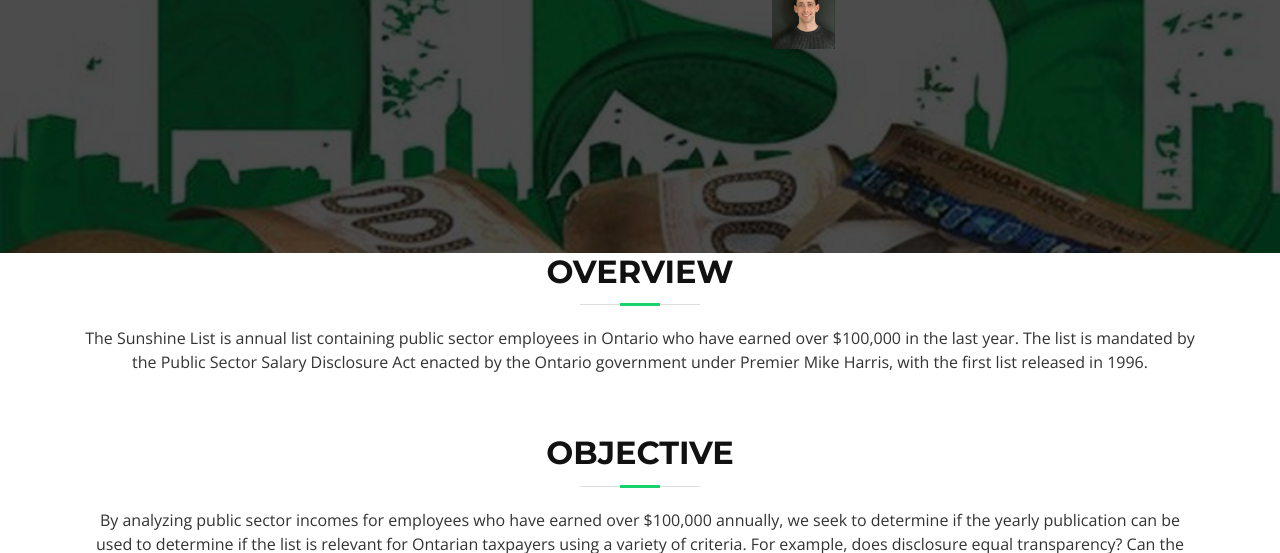
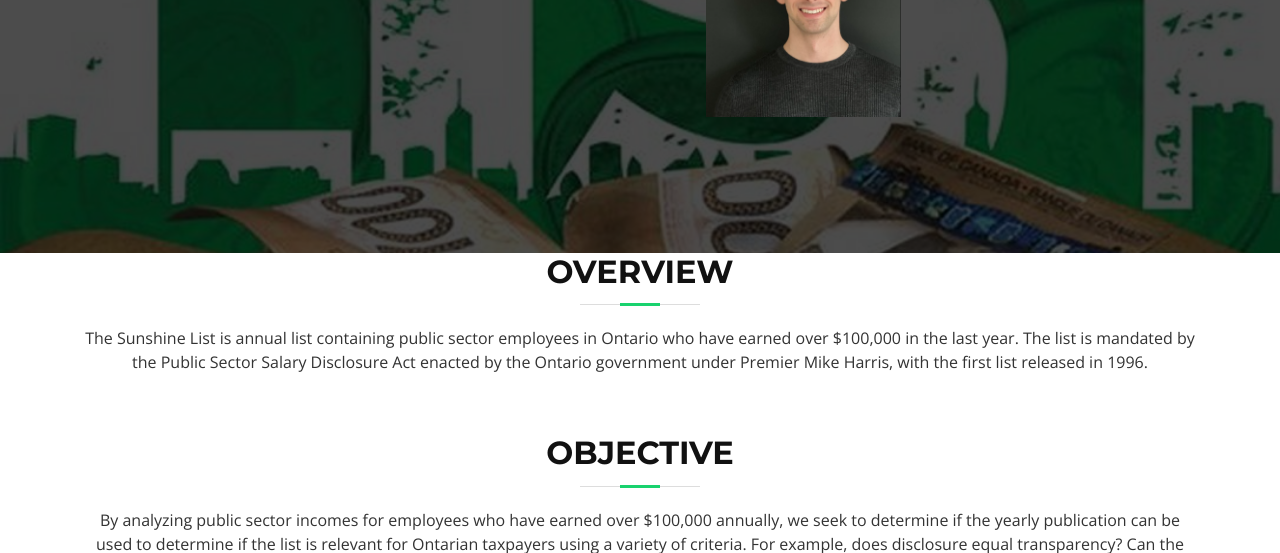
Before and after one commit to bmogil/Data_Capstone_Final_Website, a plain HTML site: page index.html in a window 1280 px wide. Shown: the part 547-1100 px from the top of the page. Drawn offline with nearby package versions, Linux system fonts and the light colour scheme; some packages are replaced by stand-ins of ours; a script that the page names is missing; files whose address does not match are found by name.

Commit message:
Updating img size.

```diff
--- a/index.html
+++ b/index.html
@@ -108,7 +108,7 @@
             <a href="https://github.com/bmogil" class="social-icon"><i class="fa fa-github" style="font-size:24px"></i></a>
             <a href="https://www.linkedin.com/in/ben-mogil-026273191/" class="social-icon"><i class="fa fa-linkedin" style="font-size:24px"></i></a>
             <a href="mailto:benmogil24@gmail.com>" class="social-icon"><i class="fa fa-envelope" style="font-size:24px"></i></a>
-              <div class="icon"><img src="img/ben_mogil.png" style="height: 64px"></i></div>
+              <div class="icon"><img src="img/ben_mogil.png" style="height: 200px"></i></div>
       </div>
 
 		  </div>
```
